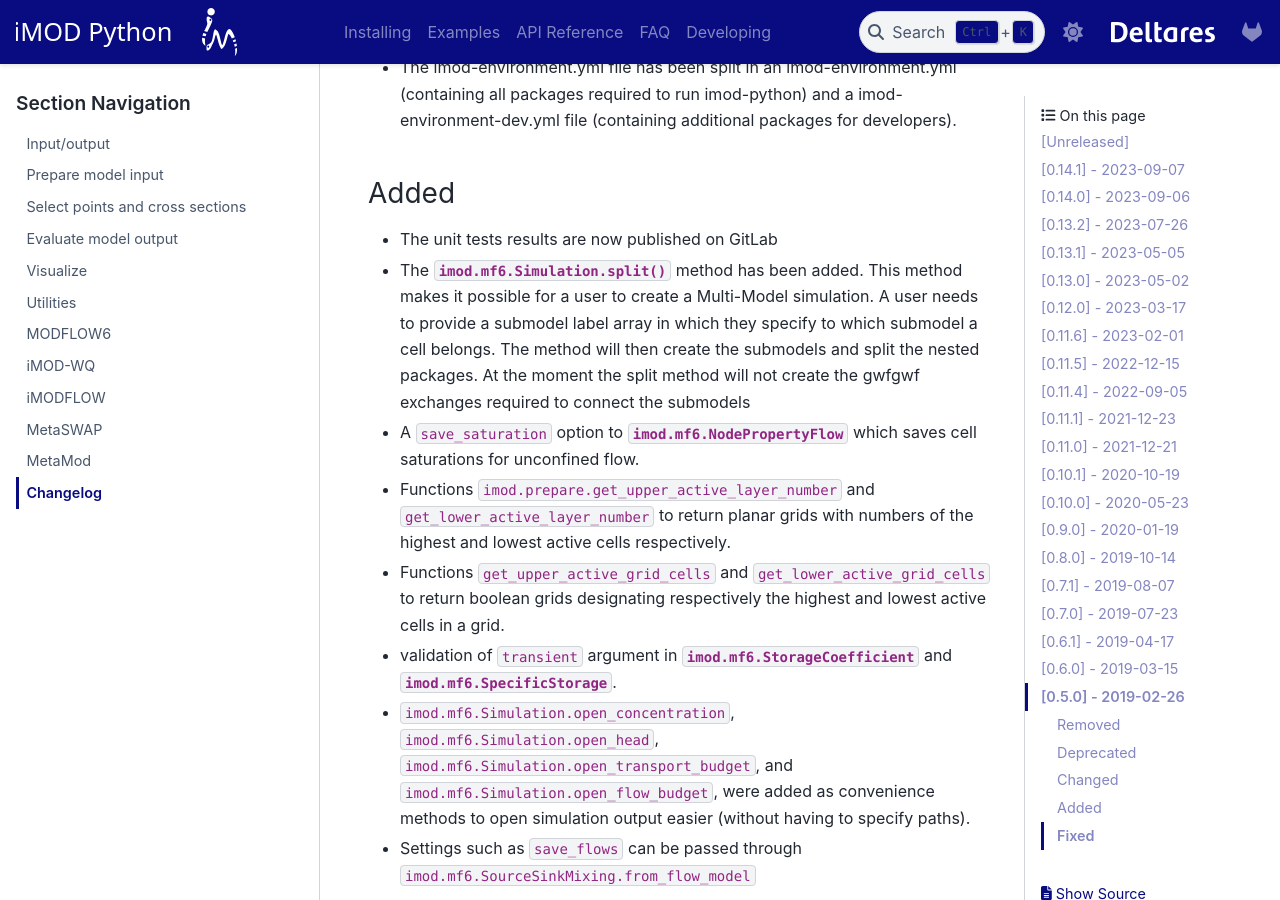
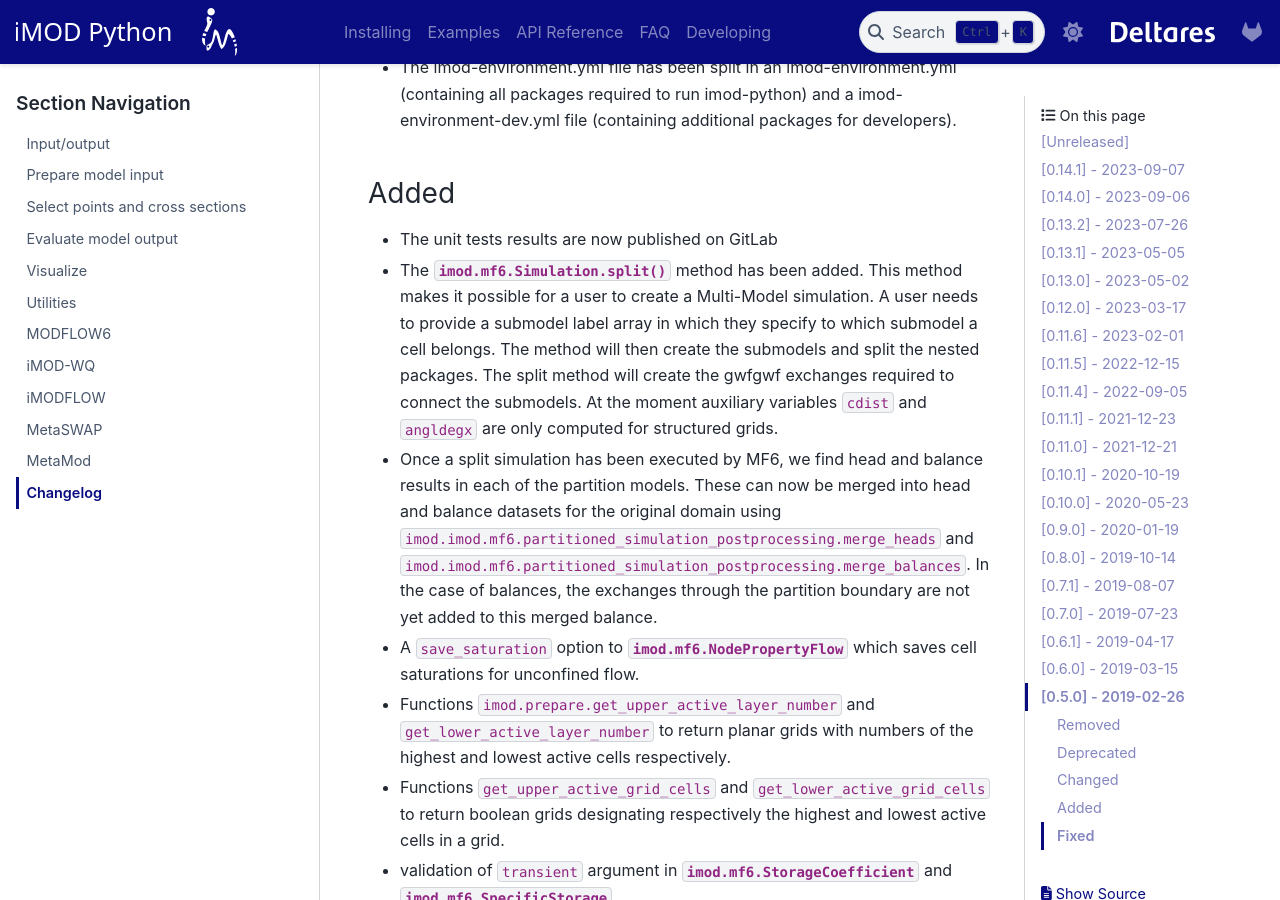
Before and after one commit to Deltares/imod-python, a Sphinx documentation site: the page built from docs/api/changelog.rst, in a window 1280 px wide and 900 px high, scrolled down 909 px. Built offline with Sphinx 7.4.7 and the PyData theme 0.15.4, drawn with Linux system fonts in a browser that asks for light colours; pages that are not in the unit, such as notebooks, are missing from menus; cross-references to code outside the pages are shown as plain code.

Commit message:
updating changelog

```diff
--- a/docs/api/changelog.rst
+++ b/docs/api/changelog.rst
@@ -37,10 +37,19 @@ Added
 - The unit tests results are now published on GitLab
 - The :meth:`imod.mf6.Simulation.split` method has been added. This method makes
   it possible for a user to create a Multi-Model simulation. A user needs to
-  provide  a submodel label array in which they specify to which submodel a cell
-  belongs. The method will then create the submodels and split the nested packages.
-  At the moment the split method will not create the gwfgwf exchanges required to
-  connect the submodels
+  provide a submodel label array in which they specify to which submodel a cell
+  belongs. The method will then create the submodels and split the nested
+  packages. The split method will create the gwfgwf exchanges required to
+  connect the submodels. At the moment auxiliary variables ``cdist`` and
+  ``angldegx`` are only computed for structured grids.
+- Once a split simulation has been executed by MF6, we find head and balance
+  results in each of the partition models. These can now be merged into head and
+  balance datasets for the original domain using
+  :function:`imod.imod.mf6.partitioned_simulation_postprocessing.merge_heads`
+  and
+  :function:`imod.imod.mf6.partitioned_simulation_postprocessing.merge_balances`.
+  In the case of balances, the exchanges through the partition boundary are not
+  yet added to this merged balance.
 - A ``save_saturation`` option to :class:`imod.mf6.NodePropertyFlow` which saves
   cell saturations for unconfined flow.
 - Functions :function:`imod.prepare.get_upper_active_layer_number` and
```
